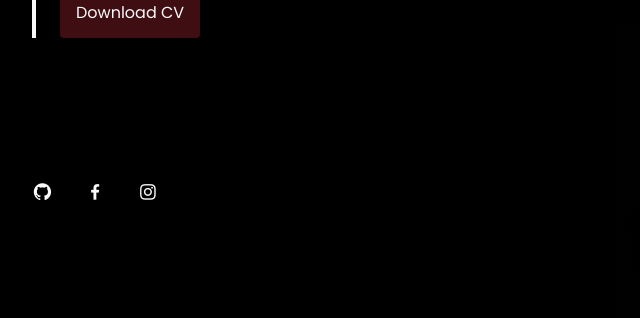
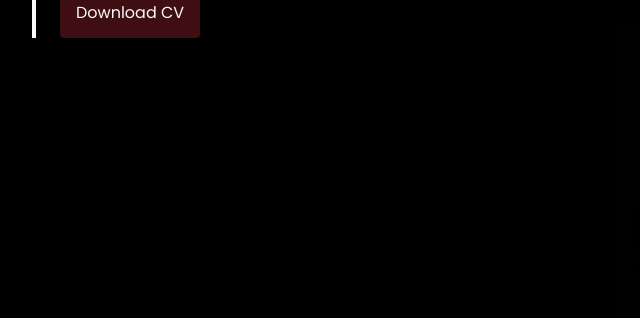
Before and after one commit to youngleek0918/my_portfolio, a plain HTML site: page index.html in a window 1280 px wide. Shown: the part 482-800 px from the top of the page, 96-736 px from the left. Drawn offline with nearby package versions, Linux system fonts and the light colour scheme; files whose address does not match are found by name.

Commit message:
updated home

```diff
--- a/index.html
+++ b/index.html
@@ -52,11 +52,11 @@
                     <a download="" href="assets/pdf/resume_v1.pdf" class="button">Download CV</a>
                 </div>
 
-                <div class="home__social">
+                <!-- <div class="home__social">
                     <a href="#" class="home__social-icon"><i class="bx bxl-github"></i></a>
                     <a href="#" class="home__social-icon"><i class="bx bxl-facebook"></i></a>
                     <a href="#" class="home__social-icon"><i class="bx bxl-instagram"></i></a>
-                </div>
+                </div> -->
 
                 <div class="home__img">
                     <img src="assets/img/home.jpg" alt="">
```
